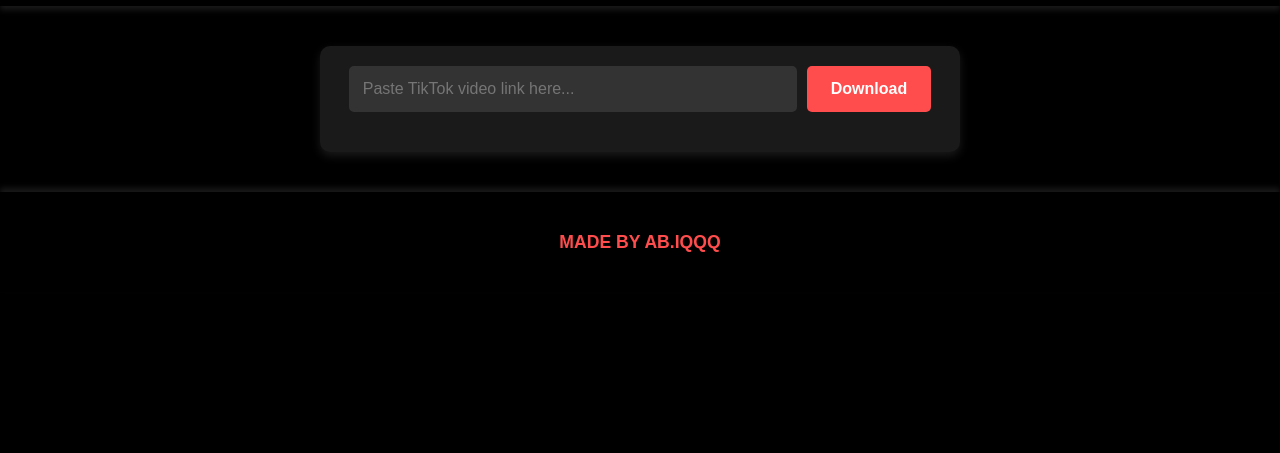
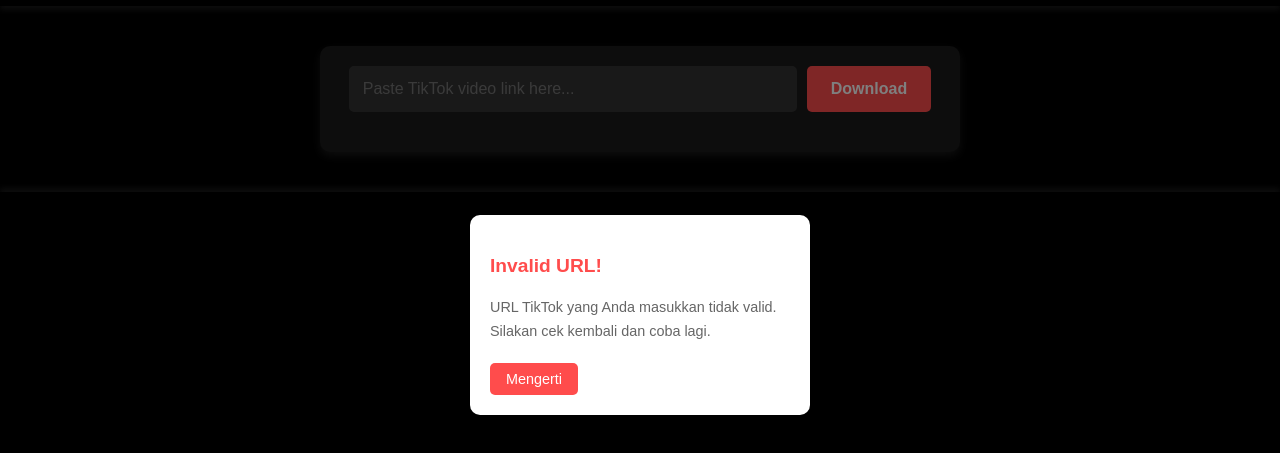
Before and after one commit to abiqganteng123/tiktok-downloader-abiq, a plain HTML site: page index.html in a window 1280 px wide. Both pictures are taken after a click on the button "Download". Shown: the part 85-538 px from the top of the page. Drawn offline with Linux system fonts and the light colour scheme.

Commit message:
Update index.html

```diff
--- a/index.html
+++ b/index.html
@@ -99,6 +99,7 @@
     .result {
       margin-top: 20px;
       text-align: center;
+      display: none; /* Sembunyikan hasil secara default */
     }
 
     .result h2 {
@@ -126,6 +127,76 @@
     }
 
     .result a:hover {
+      background: #e04343;
+    }
+
+    /* Dialog Styles */
+    .dialog-overlay {
+      position: fixed;
+      top: 0;
+      left: 0;
+      width: 100%;
+      height: 100%;
+      background: rgba(0, 0, 0, 0.5);
+      display: flex;
+      justify-content: center;
+      align-items: center;
+      z-index: 1000;
+      animation: fadeInOverlay 0.3s ease-in-out;
+    }
+
+    @keyframes fadeInOverlay {
+      from {
+        opacity: 0;
+      }
+      to {
+        opacity: 1;
+      }
+    }
+
+    .dialog {
+      background: white;
+      padding: 20px;
+      border-radius: 10px;
+      box-shadow: 0 4px 10px rgba(0, 0, 0, 0.2);
+      max-width: 300px;
+      width: 90%;
+      animation: zoomIn 0.3s ease-in-out;
+    }
+
+    @keyframes zoomIn {
+      from {
+        transform: scale(0.8);
+      }
+      to {
+        transform: scale(1);
+      }
+    }
+
+    .dialog h2 {
+      font-size: 1.2rem;
+      margin-bottom: 10px;
+      color: #ff4c4c;
+    }
+
+    .dialog p {
+      font-size: 0.9rem;
+      color: #666;
+      margin-bottom: 20px;
+    }
+
+    .dialog button {
+      padding: 8px 16px;
+      background: #ff4c4c;
+      color: white;
+      border: none;
+      border-radius: 5px;
+      font-size: 0.9rem;
+      cursor: pointer;
+      transition: background-color 0.3s ease;
+    }
+
+    .dialog button:hover {
       background: #e04343;
     }
 
@@ -164,6 +235,17 @@
   </style>
 </head>
 <body>
+  <!-- Dialog Invalid URL -->
+  <div class="dialog-overlay" id="invalid-url-dialog" style="display: none;">
+    <div class="dialog">
+      <h2>Invalid URL!</h2>
+      <p>
+        URL TikTok yang Anda masukkan tidak valid. Silakan cek kembali dan coba lagi.
+      </p>
+      <button onclick="closeInvalidUrlDialog()">Mengerti</button>
+    </div>
+  </div>
+
   <header>
     <h1>TikTok Downloader</h1>
   </header>
@@ -174,7 +256,7 @@
       <button id="download-btn">Download</button>
     </div>
 
-    <div class="result" id="result" style="display: none;">
+    <div class="result" id="result">
       <h2>Download Result</h2>
       <video controls id="video-preview">
         Your browser does not support the video tag.
@@ -200,13 +282,23 @@
       return match ? match[1] : null;
     }
 
+    // Tampilkan dialog invalid URL
+    function showInvalidUrlDialog() {
+      document.getElementById('invalid-url-dialog').style.display = 'flex';
+    }
+
+    // Tutup dialog invalid URL
+    function closeInvalidUrlDialog() {
+      document.getElementById('invalid-url-dialog').style.display = 'none';
+    }
+
     // Fungsi untuk memulai proses download
     async function startDownload() {
       const videoUrl = document.getElementById('video-url').value;
       const videoId = extractVideoId(videoUrl);
 
       if (!videoId) {
-        alert('Invalid TikTok URL. Please enter a valid link.');
+        showInvalidUrlDialog(); // Tampilkan dialog invalid URL
         return;
       }
 
@@ -226,7 +318,7 @@
           const downloadLink = document.getElementById('download-link');
           const resultSection = document.getElementById('result');
 
-          // Tampilkan video preview
+          // Tampilkan hasil
           videoPreview.src = data.data.play;
           downloadLink.href = data.data.play;
           resultSection.style.display = 'block';
```
